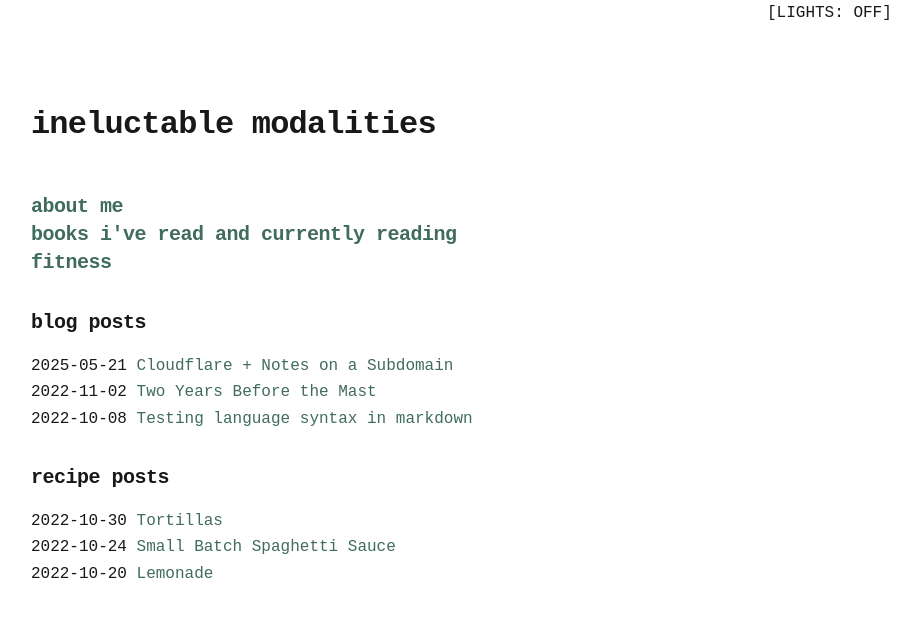
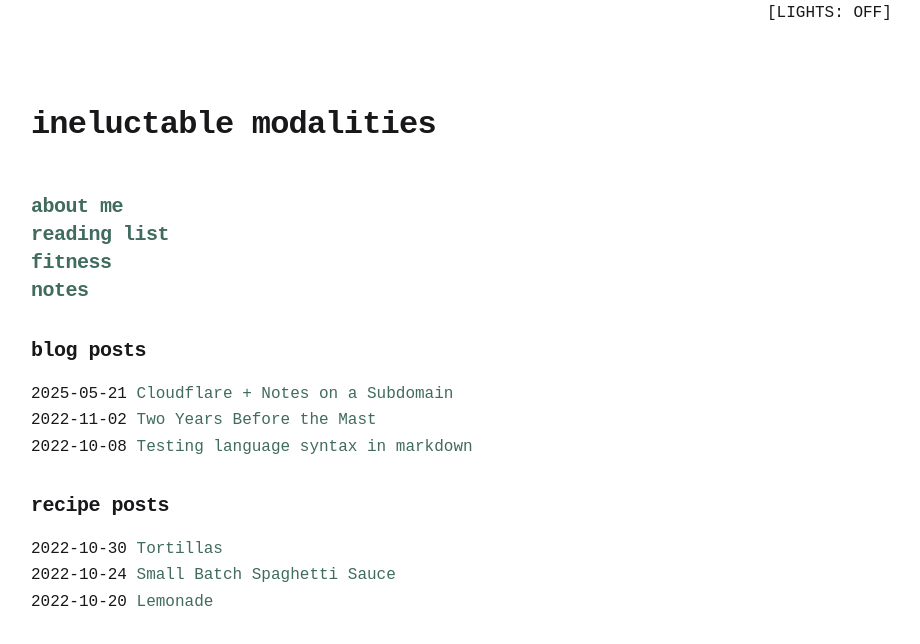
Before and after one commit to vaporeyes/nextjs-blog, a Next.js app: page / in a window 1280 px wide. Shown: the top 644 px of the page, without its empty margins (193-1113 px from the left). Built offline with nearby package versions, Linux system fonts and the light colour scheme.

Commit message:
add the notes link

```diff
--- a/pages/index.js
+++ b/pages/index.js
@@ -33,9 +33,11 @@ export default function Home({
         <h1 className='text-xl font-bold'>
           <Link href='/about'>about me</Link>
           <br />
-          <Link href='/reading'>books i&apos;ve read and currently reading</Link>
+          <Link href='/reading'>reading list</Link>
           <br />
           <Link href='/fitness'>fitness</Link>
+          <br />
+          <Link href="https://notes.josh.contact">notes</Link>
         </h1>
         <h1 className='text-xl font-bold'>blog posts</h1>
         <ul>
```
